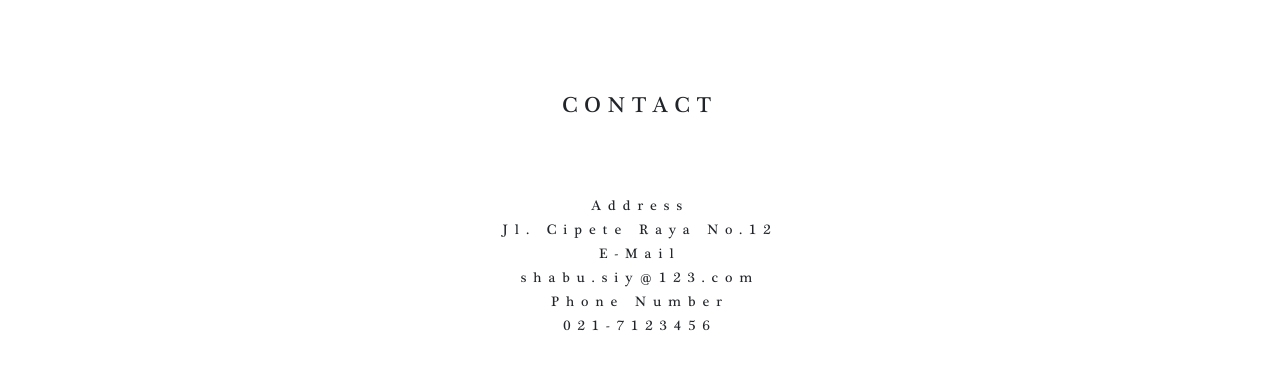
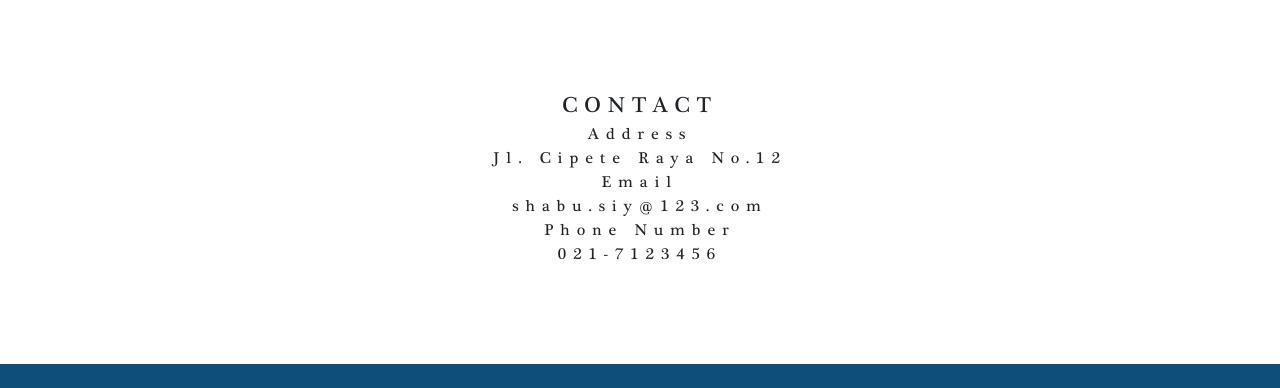
Before and after one commit to Armanarmaan/shabusiy, a React app: page / in a window 1280 px wide. Shown: the part 1360-1748 px from the top of the page. Built offline with nearby package versions, Linux system fonts and the light colour scheme.

Commit message:
new changes home and nav

```diff
--- a/src/components/Home.js
+++ b/src/components/Home.js
@@ -139,25 +139,15 @@ function Home() {
             <p>CONTACT</p>
           </div>
           <div className="content">
-            <div className="content-left">
-              <p>Address</p>
-              <p>E-Mail</p>
-              <p>Phone Number</p>
-            </div>
-            <div className="content-right">
-              <p>Jl. Cipete Raya No.12</p>
-              <p>shabu.siy@123.com</p>
-              <p>021-7123456</p>
-            </div>
-          </div>
-          <div className="contentmobile">
-            <div className="content-left">
+            <div className="content-top">
               <p>Address</p>
               <p>Jl. Cipete Raya No.12</p>
-              <p>E-Mail</p>
             </div>
-            <div className="content-right">
+            <div className="content-midle">
+              <p>Email</p>
               <p>shabu.siy@123.com</p>
+            </div>
+            <div className="content-bottom">
               <p>Phone Number</p>
               <p>021-7123456</p>
             </div>
--- a/src/style/Home.scss
+++ b/src/style/Home.scss
@@ -175,19 +175,21 @@
                 font-size: 18px;
                 width: 70rem;
                 display: flex;
-                justify-content: space-between;
+                flex-direction: column;
                 p{
                     font-size: 16px;
                 }
-            }
-            .contentmobile{
-                visibility: hidden;
-                font-size: 18px;
-                width: 70rem;
-                display: flex;
-                justify-content: space-between;
-                p{
-                    font-size: 16px;
+                .content-top{
+                    display: flex;
+                    justify-content: space-between;
+                }
+                .content-midle{
+                    display: flex;
+                    justify-content: space-between;
+                }
+                .content-bottom{
+                    display: flex;
+                    justify-content: space-between;
                 }
             }
         }
@@ -284,18 +286,18 @@
                     margin-bottom: 0px;
                 }
                 .content{
-                    visibility: hidden;
                     width: unset;
-                }
-                .contentmobile{
-                    visibility: visible;
-                    width: 100%;
-                    padding: 0px 20px;
-                    flex-direction: column;
-                    text-align: center;
-                    line-height: 24px;
-                    p{
-                        font-size: 14px;
+                    .content-top{
+                        flex-direction: column;
+                        align-items: center;
+                    }
+                    .content-midle{
+                        flex-direction: column;
+                        align-items: center;
+                    }
+                    .content-bottom{
+                        flex-direction: column;
+                        align-items: center;
                     }
                 }
             }
--- a/src/style/Nav.scss
+++ b/src/style/Nav.scss
@@ -238,7 +238,7 @@
 
     @media only screen and (min-device-width: 375px) and (max-device-height: 812px) {
         .Nav-Header{
-            width: 80%;
+            width: 100%;
             .Nav-Container{
                 padding: 0px 20px;
                 .Nav-Logo{
@@ -269,10 +269,10 @@
         }
         .modal{
             width: 100vw !important;
-            height: 100vh !important;
+            height: 101vh !important;
             .modal-dialog{
                 .modal-content{
-                    height: 100vh;
+                    height: 101vh;
                     .modal-body{
                         .Nav-Container{
                             padding: 150px 0px 0px 0px;
```
